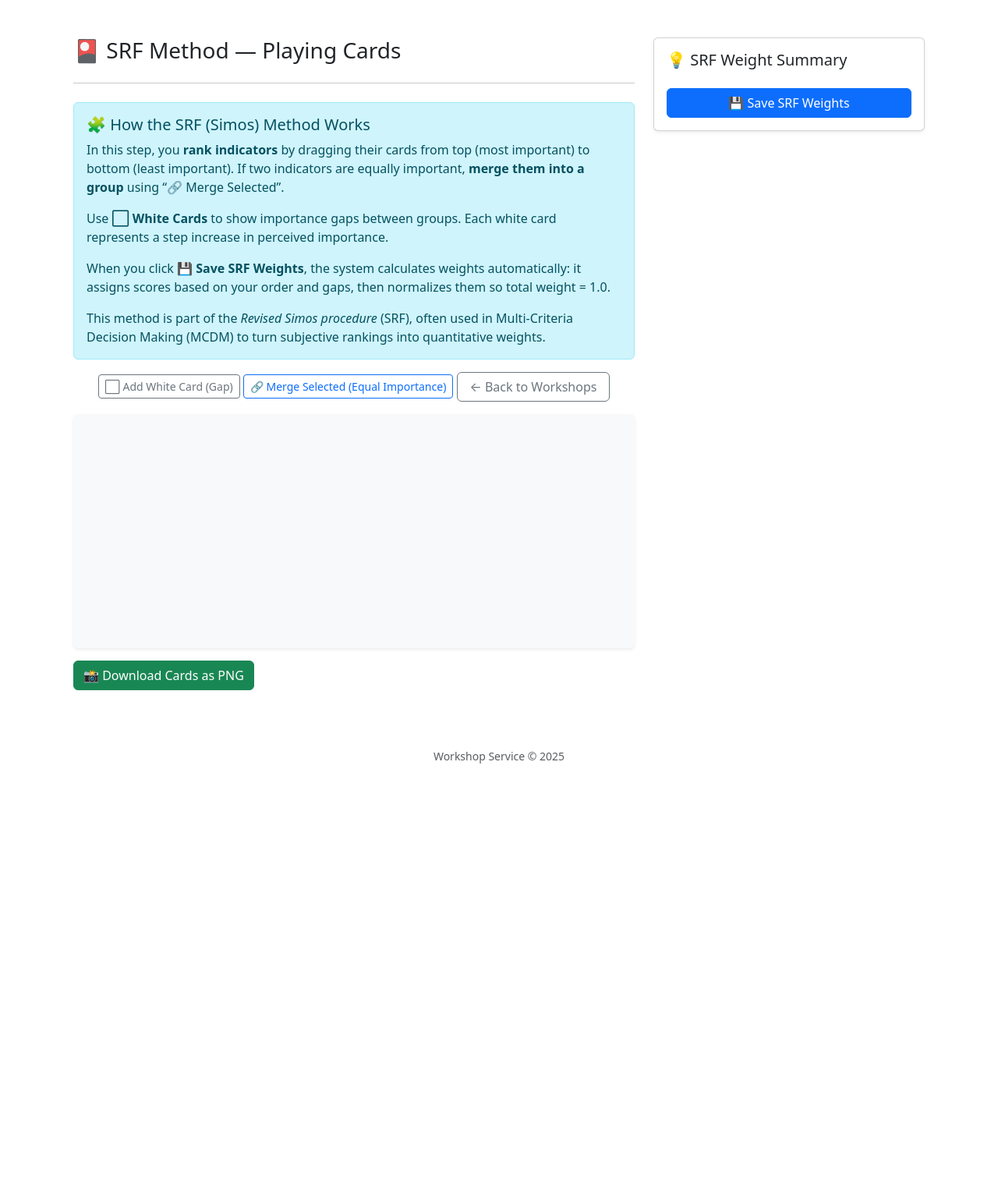
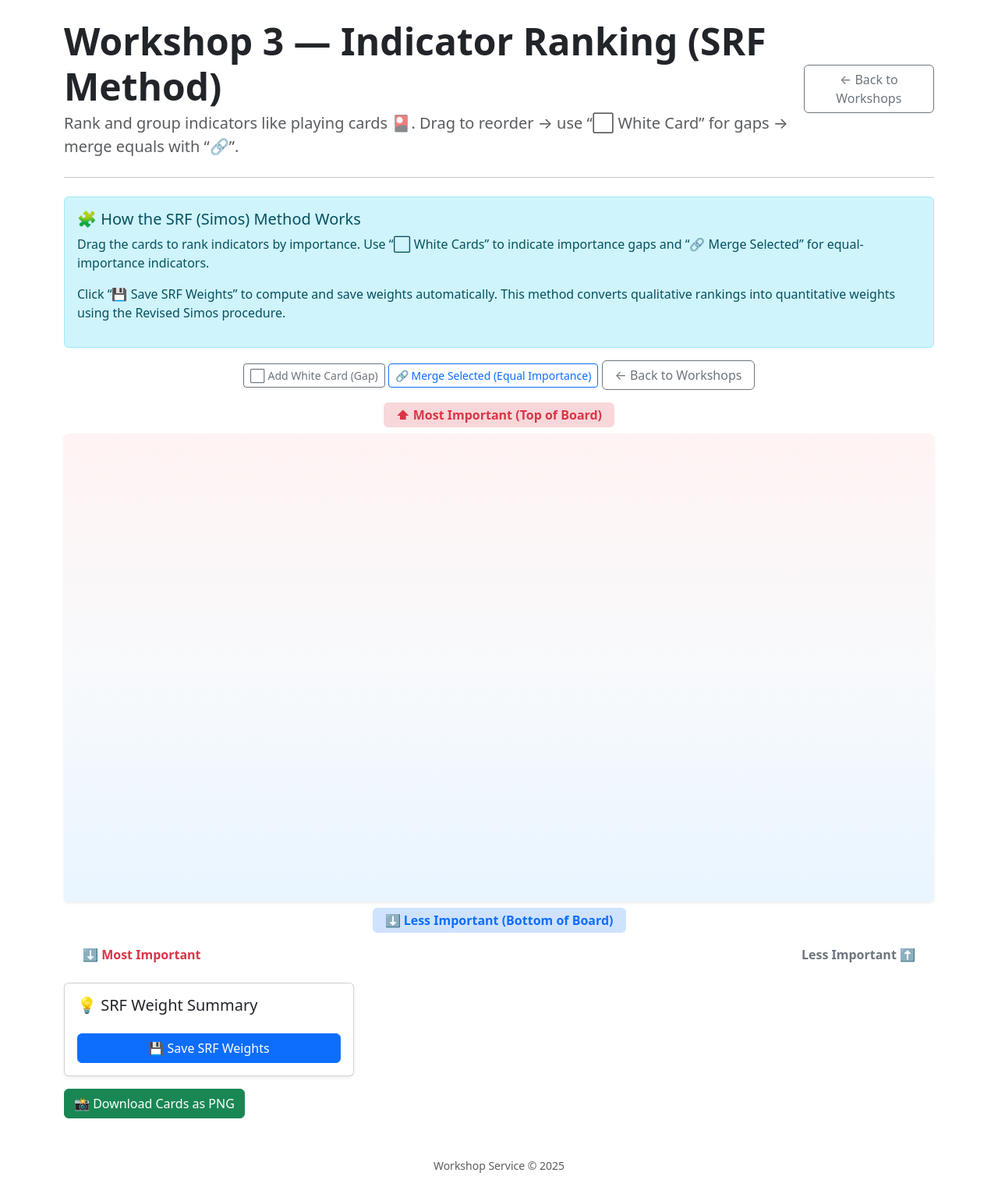
Before and after one commit to alireza-soleiman/LMS, a Django app: template workshops/templates/workshops/indicator_ranking.html in a window 1280 px wide. Shown: the part 56-1578 px from the top of the page at 78% size. Before the commit the page ends 1035 px from the top, so only its background shows below. Run offline with Django 5.2, Linux system fonts and the light colour scheme; the template is opened without the code that fills it, so the values that code supplies are empty.

Commit message:
edit indicator ranking

```diff
--- a/workshops/templates/workshops/indicator_ranking.html
+++ b/workshops/templates/workshops/indicator_ranking.html
@@ -3,32 +3,31 @@
 {% block title %}SRF Playing Cards — {{ project.title }}{% endblock %}
 
 {% block content %}
-<div class="container-fluid py-4">
-  <div class="row">
-    <div class="col-lg-8">
-      <h3>🎴 SRF Method — Playing Cards</h3>
+<div class="d-flex justify-content-between align-items-center mb-3">
+  <div>
+    <h1 class="display-5 fw-bold mb-1">Workshop 3 — Indicator Ranking (SRF Method)</h1>
+    <p class="fs-5 text-muted mb-0">
+      Rank and group indicators like playing cards 🎴.
+      Drag to reorder → use “⬜ White Card” for gaps → merge equals with “🔗”.
+    </p>
+  </div>
+  <a href="{% url 'workshop_list' project.id %}" class="btn btn-outline-secondary px-3">
+    ← Back to Workshops
+  </a>
+</div>
 <hr class="my-4">
+
 <div class="alert alert-info">
   <h5>🧩 How the SRF (Simos) Method Works</h5>
   <p>
-    In this step, you <strong>rank indicators</strong> by dragging their cards from top (most important)
-    to bottom (least important). If two indicators are equally important,
-    <strong>merge them into a group</strong> using “🔗 Merge Selected”.
+    Drag the cards to rank indicators by importance. Use “⬜ White Cards” to indicate importance gaps
+    and “🔗 Merge Selected” for equal-importance indicators.
   </p>
   <p>
-    Use <strong>⬜ White Cards</strong> to show importance gaps between groups.
-    Each white card represents a step increase in perceived importance.
-  </p>
-  <p>
-    When you click <strong>💾 Save SRF Weights</strong>, the system calculates weights automatically:
-    it assigns scores based on your order and gaps, then normalizes them so total weight = 1.0.
-  </p>
-  <p class="mb-0">
-    This method is part of the <em>Revised Simos procedure</em> (SRF),
-    often used in Multi-Criteria Decision Making (MCDM) to turn subjective rankings into quantitative weights.
+    Click “💾 Save SRF Weights” to compute and save weights automatically.
+    This method converts qualitative rankings into quantitative weights using the Revised Simos procedure.
   </p>
 </div>
-
 
 <!-- 🎯 Buttons -->
 <div class="text-center mb-3">
@@ -38,24 +37,29 @@
     ← Back to Workshops
   </a>
 </div>
-
+<div class="text-center mb-2">
+  <span class="badge bg-danger-subtle text-danger fs-6 px-3 py-2">⬆ Most Important (Top of Board)</span>
+</div>
 <!-- 🎴 Main board -->
-      <div id="board" class="p-3 bg-light rounded shadow-sm d-flex flex-column gap-3">
+<div id="board" class="p-3 bg-light rounded shadow-sm">
   {% for ind in indicators %}
   <div class="card srf-card" data-id="{{ ind.id }}">
-          <div class="card-body p-2">
-            <h6 class="mb-1">{{ ind.name }}</h6>
-            <small class="text-muted">{{ ind.criterion }}</small><br>
-            <small>{{ ind.description|truncatewords:10 }}</small>
+    <div class="card-body d-flex align-items-center justify-content-center text-center p-3">
+      <h6 class="mb-0">{{ ind.name }}</h6>
     </div>
   </div>
   {% endfor %}
 </div>
+<div class="text-center mt-2">
+  <span class="badge bg-primary-subtle text-primary fs-6 px-3 py-2">⬇ Less Important (Bottom of Board)</span>
+</div>
+<div class="d-flex justify-content-between mt-3">
+  <span class="fw-bold text-danger ms-4">⬇️ Most Important</span>
+  <span class="fw-bold text-secondary me-4">Less Important ⬆️</span>
 </div>
 
-
 <!-- 💡 Right panel -->
-    <div class="col-lg-4">
+<div class="col-lg-4 mt-4">
   <div class="card shadow-sm">
     <div class="card-body">
       <h5 class="card-title">💡 SRF Weight Summary</h5>
@@ -64,54 +68,97 @@
     </div>
   </div>
 </div>
-  </div>
-</div>
 
 <!-- 🎨 Styles -->
 <style>
+/* === Diagonal board layout === */
 #board {
-  min-height: 300px;
+  min-height: 600px;
+  display: grid;
+  grid-template-columns: repeat(auto-fit, minmax(240px, 1fr));
+  gap: 25px 30px;
+  justify-items: center;
+  align-items: start;
+  padding: 60px 40px;
+  border-radius: 16px;
+  box-shadow: inset 0 0 8px rgba(0, 0, 0, 0.05);
+  position: relative;
+  overflow-y: auto;
+  max-height: 80vh;
+
+  /* 🌈 Visual gradient showing importance */
+  background: linear-gradient(
+    to bottom,
+    #fff3f3 0%,       /* red tint = most important */
+    #f8fafc 50%,      /* neutral middle */
+    #e9f5ff 100%      /* blue tint = less important */
+  );
 }
-.srf-card {
-  cursor: grab;
-  border-radius: 10px;
-  border: 2px solid #ddd;
-  background-color: #fff;
-  box-shadow: 0 2px 4px rgba(0,0,0,0.05);
-  transition: transform 0.15s ease;
+/* 🔳 White card “gap” — elegant separator between importance levels */
+.white-card {
+  width: 220px;
+  height: 120px;
+  border-radius: 12px;
+  border: 2px dashed #9ca3af;
+  background: repeating-linear-gradient(
+    135deg,
+    #ffffff,
+    #ffffff 12px,
+    #f1f5f9 12px,
+    #f1f5f9 24px
+  );
+  display: flex;
+  flex-direction: column;
+  justify-content: center;
+  align-items: center;
+  color: #475569;
+  font-weight: 600;
+  font-size: 0.95rem;
+  box-shadow: 0 2px 6px rgba(0, 0, 0, 0.06);
+  transition: all 0.2s ease;
+  position: relative;
 }
-.srf-card.dragging {
-  opacity: 0.6;
-  transform: scale(1.05);
+
+.white-card::before {
+  content: "⬜ WHITE CARD";
+  font-size: 0.8rem;
+  color: #64748b;
+  position: absolute;
+  top: 8px;
+  letter-spacing: 0.5px;
 }
-.white-card {
-  text-align: center;
-  padding: 10px;
-  border: 2px dashed #aaa;
-  border-radius: 8px;
+
+.white-card::after {
+  content: "Importance gap ↑";
+  font-size: 0.75rem;
+  color: #94a3b8;
+  position: absolute;
+  bottom: 8px;
+  font-style: italic;
+}
+
+.white-card:hover {
+  transform: translateY(-3px) scale(1.03);
+  border-color: #475569;
+  box-shadow: 0 4px 10px rgba(0, 0, 0, 0.15);
   background: repeating-linear-gradient(
-    45deg,
-    #fff,
-    #fff 10px,
-    #f0f0f0 10px,
-    #f0f0f0 20px
+    135deg,
+    #fafafa,
+    #fafafa 12px,
+    #e2e8f0 12px,
+    #e2e8f0 24px
   );
-  cursor: grab;
 }
-.group-card {
-  display: flex;
-  gap: 8px;
-  flex-wrap: wrap;
-  border: 2px solid #aaa;
-  border-radius: 10px;
-  padding: 6px;
-  background: #f9f9f9;
+/* 🔵 Highlight selected cards for merging */
+.srf-card.selected {
+  outline: 3px solid #2563eb;
+  box-shadow: 0 0 10px rgba(37, 99, 235, 0.5);
+  transform: scale(1.03);
+  z-index: 10;
 }
-.srf-card.selected {
-  border-color: #007bff;
-  box-shadow: 0 0 6px #007bff;
-}
+
 </style>
+
 <!-- 📦 SortableJS + html2canvas -->
 <script src="https://cdn.jsdelivr.net/npm/sortablejs@1.15.0/Sortable.min.js"></script>
 <script src="https://cdn.jsdelivr.net/npm/html2canvas@1.4.1/dist/html2canvas.min.js"></script>
@@ -127,6 +174,7 @@ document.addEventListener("DOMContentLoaded", () => {
     animation: 150,
     ghostClass: 'dragging',
     handle: '.srf-card, .white-card, .group-card',
+    onSort: updateCardOffsets
   });
 
   // ✅ Add white card
@@ -135,14 +183,31 @@ document.addEventListener("DOMContentLoaded", () => {
     white.className = "white-card";
     white.textContent = "⬜ White Card (Gap)";
     board.appendChild(white);
+    updateCardOffsets();
   });
 
   // ✅ Select cards by clicking
+ // ✅ Select multiple cards (for merge) with safe click detection
 board.addEventListener("click", e => {
+  // Ignore clicks on buttons or inputs (like 🎨 or color picker)
+  if (e.target.closest("button") || e.target.closest("input")) return;
+
   const card = e.target.closest(".srf-card");
   if (!card) return;
+
+  // Toggle selection
   card.classList.toggle("selected");
+
+  // Add a subtle visual pulse to confirm selection
+  if (card.classList.contains("selected")) {
+    card.style.outline = "3px solid #2563eb";
+    card.style.boxShadow = "0 0 12px rgba(37,99,235,0.4)";
+  } else {
+    card.style.outline = "";
+    card.style.boxShadow = "";
+  }
 });
+
 
   // ✅ Merge selected indicator cards
   mergeBtn.addEventListener("click", () => {
@@ -167,22 +232,39 @@ document.addEventListener("DOMContentLoaded", () => {
       group: "shared",
       animation: 150,
       handle: '.srf-card',
+      onSort: updateCardOffsets
     });
+    updateCardOffsets();
   });
 
-  // === 🎨 COLOR PICKER (with emoji icon) + PNG DOWNLOAD ===
+  // === Natural rotation for realism ===
+  document.querySelectorAll('.srf-card').forEach(card => {
+    const deg = (Math.random() * 3 - 1.5).toFixed(1);
+    card.style.setProperty('--r', `${deg}deg`);
+  });
+
+  // === Diagonal offset update ===
+  function updateCardOffsets() {
+    document.querySelectorAll('#board > *').forEach((el, i) => {
+      el.style.setProperty('--i', i);
+    });
+  }
+  updateCardOffsets();
+
+  const observer = new MutationObserver(updateCardOffsets);
+  observer.observe(board, { childList: true, subtree: true });
+
+  // === Color pickers and PNG download ===
   function addColorPickers() {
     board.querySelectorAll(".srf-card").forEach(card => {
       if (card.querySelector(".color-btn")) return;
 
-      // Create invisible color input
       const colorInput = document.createElement("input");
       colorInput.type = "color";
       colorInput.className = "color-input";
       colorInput.value = card.dataset.color || "#ffffff";
       colorInput.style.display = "none";
 
-      // Create emoji button that triggers color input
       const emojiBtn = document.createElement("button");
       emojiBtn.className = "btn btn-sm btn-outline-secondary color-btn";
       emojiBtn.innerHTML = "🎨";
@@ -192,15 +274,13 @@ document.addEventListener("DOMContentLoaded", () => {
       emojiBtn.style.right = "5px";
       emojiBtn.style.padding = "2px 6px";
       emojiBtn.style.fontSize = "14px";
-      emojiBtn.style.lineHeight = "1";
-      emojiBtn.style.borderRadius = "6px";
 
-      emojiBtn.addEventListener("click", (e) => {
+      emojiBtn.addEventListener("click", e => {
         e.stopPropagation();
-        colorInput.click(); // open native color picker
+        colorInput.click();
       });
 
-      colorInput.addEventListener("input", (e) => {
+      colorInput.addEventListener("input", e => {
         const color = e.target.value;
         card.style.backgroundColor = color;
         card.dataset.color = color;
@@ -213,7 +293,6 @@ document.addEventListener("DOMContentLoaded", () => {
     });
   }
 
-  // 💾 Save colors
   function saveCardColors() {
     const colors = {};
     board.querySelectorAll(".srf-card").forEach(card => {
@@ -222,7 +301,6 @@ document.addEventListener("DOMContentLoaded", () => {
     localStorage.setItem("cardColors", JSON.stringify(colors));
   }
 
-  // 🔁 Restore colors
   function loadCardColors() {
     const saved = JSON.parse(localStorage.getItem("cardColors") || "{}");
     board.querySelectorAll(".srf-card").forEach(card => {
@@ -234,11 +312,10 @@ document.addEventListener("DOMContentLoaded", () => {
     });
   }
 
-  // 📸 Download as PNG
   const downloadBtn = document.createElement("button");
   downloadBtn.className = "btn btn-success mt-3";
   downloadBtn.innerHTML = "📸 Download Cards as PNG";
-  document.querySelector(".col-lg-8").appendChild(downloadBtn);
+  document.querySelector(".col-lg-4").appendChild(downloadBtn);
 
   downloadBtn.addEventListener("click", async () => {
     downloadBtn.disabled = true;
@@ -249,20 +326,17 @@ document.addEventListener("DOMContentLoaded", () => {
       link.download = `project_{{ project.id }}_srf_cards.png`;
       link.href = canvas.toDataURL("image/png");
       link.click();
-    } catch (err) {
-      alert("Error generating PNG: " + err.message);
     } finally {
       downloadBtn.disabled = false;
       downloadBtn.innerText = "📸 Download Cards as PNG";
     }
   });
 
-  // Initialize
   addColorPickers();
   loadCardColors();
 });
-<!-- === 🧮 SRF Weight Calculation & Save === -->
-
+</script>
+<script>
 document.addEventListener("DOMContentLoaded", () => {
   const saveBtn = document.getElementById("saveBtn");
   const summary = document.getElementById("summaryTable");
@@ -290,34 +364,35 @@ document.addEventListener("DOMContentLoaded", () => {
     return { order, groups };
   }
 
-  // 📊 Compute SRF-style weights
+ // 📊 Compute SRF-style weights so TOP cards get higher weights.
+// We traverse from bottom -> top. A "gap" (white card) increases the jump.
 function computeWeights(order, groups) {
-    let score = 1;
-    const scores = [];
-    const resultIds = [];
+  let rank = 1;                    // least important starts at 1
+  const scores = {};
+  const idsInDomOrder = [];
 
-    for (let i = 0; i < order.length; i++) {
+  for (let i = order.length - 1; i >= 0; i--) {
     const item = order[i];
-      if (item === "gap") {
-        score += 1; // each white card adds a gap
+
+    if (item === "gap") {          // a white card creates an extra step
+      rank += 1;
       continue;
     }
-      scores.push(score);
-      resultIds.push(item);
-      if (order[i + 1] !== "gap" && order[i + 1] !== undefined) {
-        score += 1;
-      }
+
+    scores[item] = rank;           // assign current rank
+    idsInDomOrder.push(item);
+    rank += 1;                     // next item up the board is more important
   }
 
-    const total = scores.reduce((a, b) => a + b, 0);
+  const total = Object.values(scores).reduce((a, b) => a + b, 0) || 1;
   const weights = {};
-    resultIds.forEach((id, i) => {
-      weights[id] = (scores[i] / total).toFixed(4);
-    });
+  for (const [id, sc] of Object.entries(scores)) {
+    weights[id] = (sc / total).toFixed(4);
+  }
   return weights;
 }
 
-  // 🧾 Display weights with indicator names
+  // 🧾 Render results in the summary table
   function renderSummary(weights) {
     const rows = Object.entries(weights)
       .map(([id, w]) => {
@@ -344,6 +419,12 @@ document.addEventListener("DOMContentLoaded", () => {
   // 💾 Save & compute weights
   saveBtn.addEventListener("click", () => {
     const { order, groups } = getRankingData();
+
+    if (!order.length) {
+      alert("⚠️ No indicators detected! Make sure cards are on the board.");
+      return;
+    }
+
     const weights = computeWeights(order, groups);
     renderSummary(weights);
 
@@ -360,14 +441,16 @@ document.addEventListener("DOMContentLoaded", () => {
         if (data.status === "success") {
           alert("✅ SRF weights calculated and saved successfully!");
         } else {
-          alert("⚠️ Error saving weights: " + data.message);
+          alert("⚠️ Error saving weights: " + (data.message || "Unknown issue"));
+          console.error(data);
         }
       })
-      .catch(err => alert("❌ Network error: " + err));
+      .catch(err => {
+        console.error("Network error:", err);
+        alert("❌ Network error. Please try again.");
       });
   });
-
-
+});
 </script>
 
 {% endblock %}
--- a/workshops/templates/workshops/swot_analysis.html
+++ b/workshops/templates/workshops/swot_analysis.html
@@ -104,6 +104,9 @@
     </div>
   </div>
 </div>
+    <a href="{% url 'workshop_list' project.id %}" class="btn btn-outline-secondary px-3">
+      ← Back to Workshops
+    </a>
 
 <!-- 🧩 Modal -->
 <div class="modal fade" id="swotModal" tabindex="-1">
```
Lines whose indentation alone changed are shown as unchanged.
